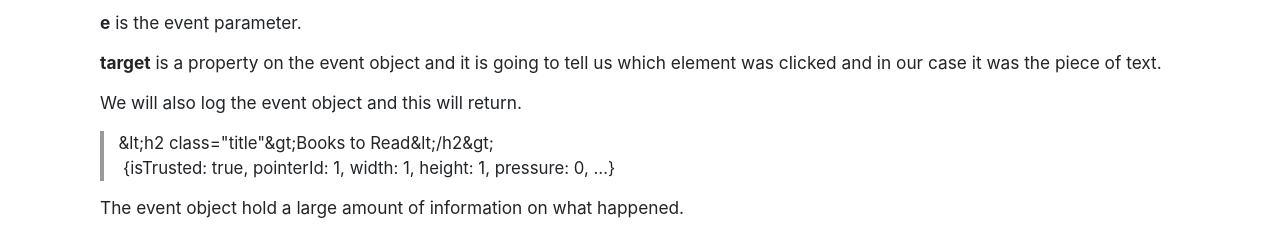
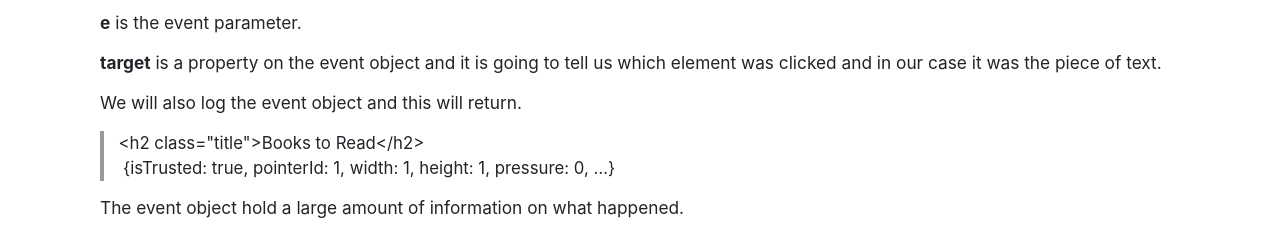
Before and after one commit to alanrob17/javascript-dom-tutorial, a plain HTML site: page javascript-dom-tutorial.html in a window 1280 px wide. Shown: the part 9500-9731 px from the top of the page. Drawn offline with nearby package versions, Linux system fonts and the light colour scheme; a script that the page names is missing.

Commit message:
Fix blockquotes.

```diff
--- a/javascript-dom-tutorial.html
+++ b/javascript-dom-tutorial.html
@@ -366,7 +366,7 @@ Title: The Master and the Margarita</p>
 <p><strong>target</strong> is a property on the event object and it is going to tell us which element was clicked and in our case it was the piece of text.</p>
 <p>We will also log the event object and this will return.</p>
 <blockquote>
-<p>&amp;lt;h2 class=&quot;title&quot;&amp;gt;Books to Read&amp;lt;/h2&amp;gt;<br>
+<p>&lt;h2 class=&quot;title&quot;&gt;Books to Read&lt;/h2&gt;<br/>
  {isTrusted: true, pointerId: 1, width: 1, height: 1, pressure: 0, …}</p>
 </blockquote>
 <p>The event object hold a large amount of information on what happened.</p>
```
Also changed, not shown: 1 other file.
